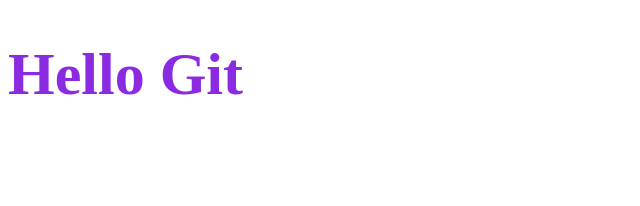
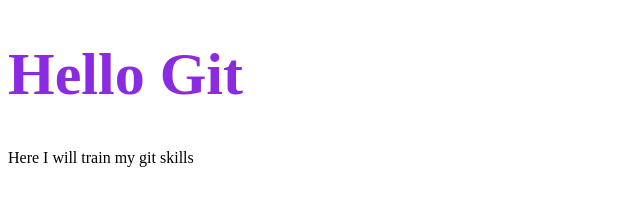
Before and after one commit to programissis/git-learning, a plain HTML site: page index.html in a window 1280 px wide. Shown: the whole page, without its empty margins (0-640 px from the left). Drawn offline with Linux system fonts and the light colour scheme.

Commit message:
add p in index.html

```diff
--- a/index.html
+++ b/index.html
@@ -9,5 +9,6 @@
 </head>
 <body>
     <h1>Hello Git</h1>
+    <p>Here I will train my git skills</p>
 </body>
 </html>
```
